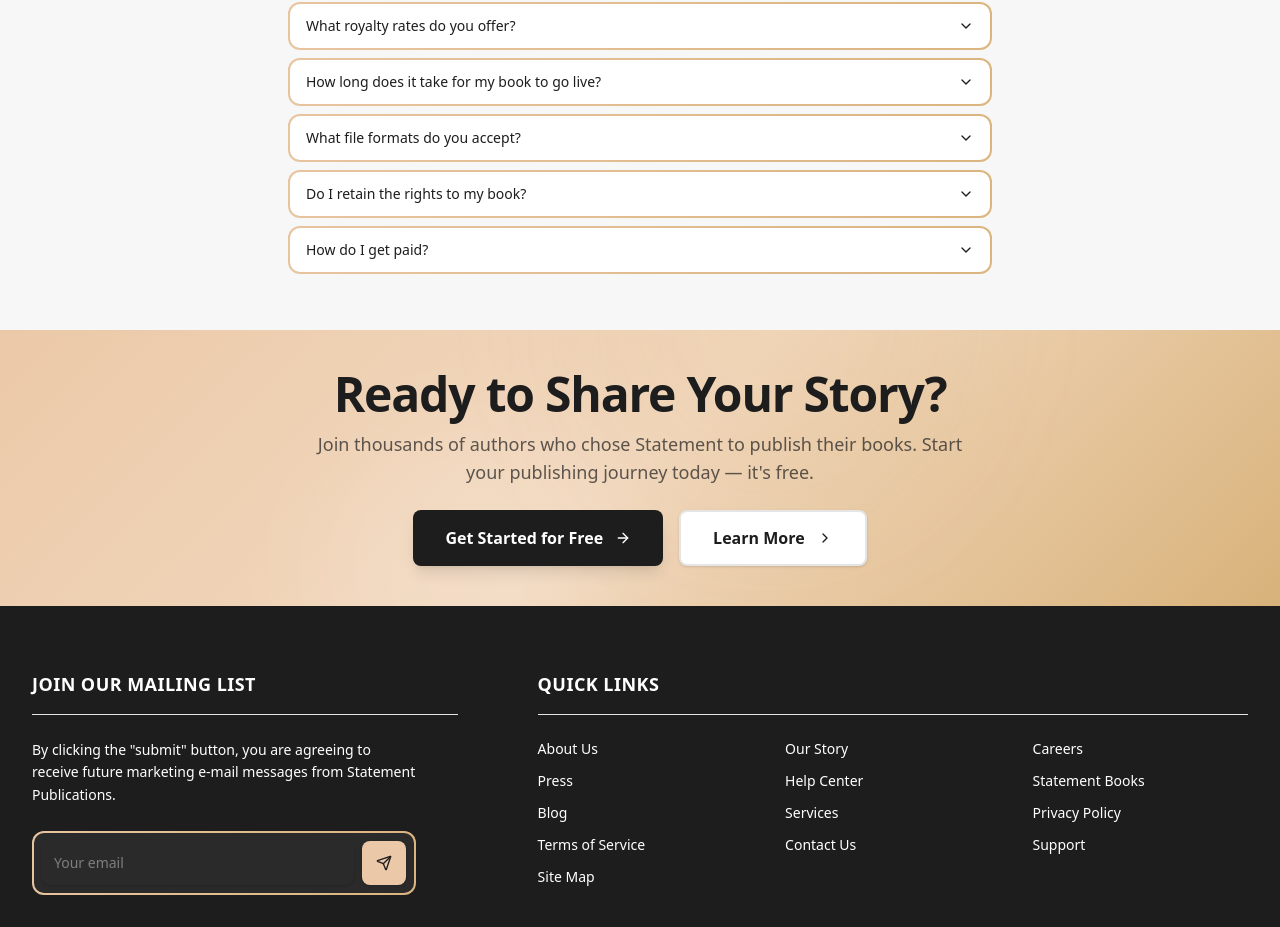
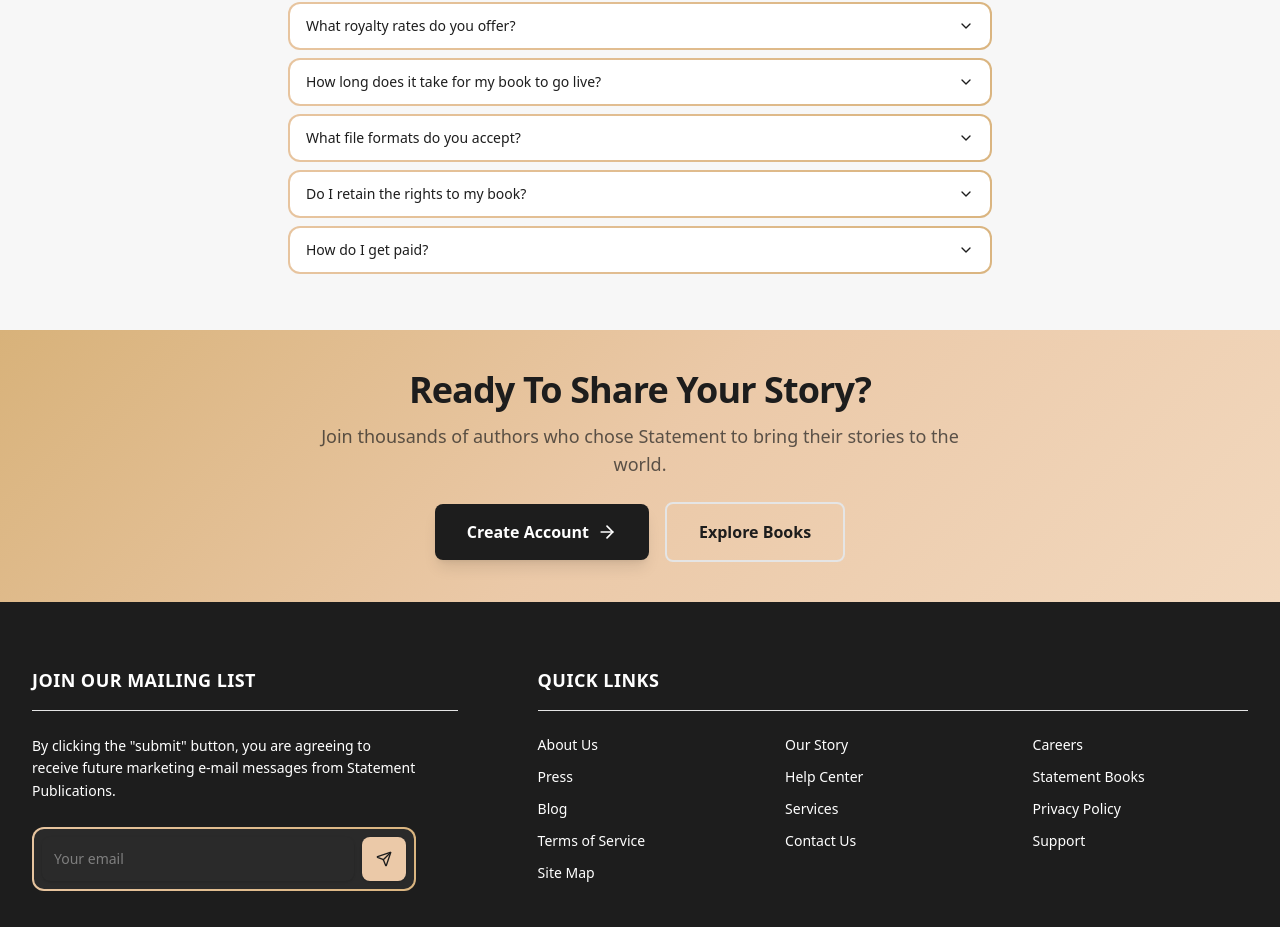
Before and after one commit to Johnfavour-maidu/statement-publications, a Next.js app in the folder apps/publications/: page / in a window 1280 px wide. Shown: the part 2739-3666 px from the top of the page. Built offline with nearby package versions, Linux system fonts and the light colour scheme; a web font is replaced by a local one.

Commit message:
feat: replicate services page CTA section on home and about pages

```diff
--- a/apps/publications/src/app/(public)/about/page.tsx
+++ b/apps/publications/src/app/(public)/about/page.tsx
@@ -500,16 +500,16 @@ export default function AboutPage() {
       </section>
 
       {/* ── CTA ─────────────────────────────────────────── */}
-      <section className="py-24 sm:py-32" style={{ background: "linear-gradient(135deg, #D8B27A 0%, #EBC9A8 50%, #F2D8BE 100%)" }}>
+      <section className="py-8 sm:py-10" style={{ background: "linear-gradient(135deg, #D8B27A 0%, #EBC9A8 50%, #F2D8BE 100%)" }}>
         <div className="mx-auto max-w-4xl px-4 sm:px-6 lg:px-8 text-center">
           <AnimatedSection>
             <h2 className="text-3xl sm:text-4xl font-bold tracking-tight text-charcoal">
               Ready To Share Your Story?
             </h2>
-            <p className="mt-4 text-lg text-charcoal/70 max-w-2xl mx-auto">
+            <p className="mt-3 text-lg text-charcoal/70 max-w-2xl mx-auto">
               Join thousands of authors who chose Statement to bring their stories to the world.
             </p>
-            <div className="mt-10 flex flex-col sm:flex-row items-center justify-center gap-4">
+            <div className="mt-6 flex flex-col sm:flex-row items-center justify-center gap-4">
               <Link href="/register" className="inline-flex items-center gap-2 rounded-lg bg-charcoal px-8 py-4 text-base font-semibold text-white hover:bg-dark-gray shadow-lg transition-all">
                 Create Account <ArrowRight className="h-5 w-5" />
               </Link>
--- a/apps/publications/src/app/page.tsx
+++ b/apps/publications/src/app/page.tsx
@@ -581,46 +581,22 @@ export default function Home() {
       </section>
 
       {/* ── CTA Banner ──────────────────────────────────── */}
-      <section className="py-8 sm:py-10 relative overflow-hidden" style={{ background: "linear-gradient(135deg, #EBC9A8 0%, #F2D8BE 50%, #D8B27A 100%)" }}>
-        <div className="absolute inset-0">
-          <div className="absolute top-1/3 left-1/4 w-72 h-72 bg-white/15 rounded-full blur-3xl" />
-          <div className="absolute bottom-1/3 right-1/4 w-96 h-96 bg-gold/10 rounded-full blur-3xl" />
-        </div>
-        <div className="relative z-10 mx-auto max-w-4xl px-4 sm:px-6 lg:px-8 text-center">
+      <section className="py-8 sm:py-10" style={{ background: "linear-gradient(135deg, #D8B27A 0%, #EBC9A8 50%, #F2D8BE 100%)" }}>
+        <div className="mx-auto max-w-4xl px-4 sm:px-6 lg:px-8 text-center">
           <AnimatedSection>
-            <h2 className="text-3xl sm:text-4xl lg:text-5xl font-bold tracking-tight text-charcoal">
-              Ready to Share Your Story?
+            <h2 className="text-3xl sm:text-4xl font-bold tracking-tight text-charcoal">
+              Ready To Share Your Story?
             </h2>
             <p className="mt-3 text-lg text-charcoal/70 max-w-2xl mx-auto">
-              Join thousands of authors who chose Statement to publish their
-              books. Start your publishing journey today — it&apos;s free.
+              Join thousands of authors who chose Statement to bring their stories to the world.
             </p>
             <div className="mt-6 flex flex-col sm:flex-row items-center justify-center gap-4">
-              <motion.div whileHover={{ scale: 1.05, boxShadow: "0 10px 30px -10px rgba(29,29,29,0.4)" }} whileTap={{ scale: 0.98 }} transition={{ type: "spring", stiffness: 400, damping: 20 }}>
-                <Button
-                  size="lg"
-                  className="text-base px-8 h-14 bg-charcoal text-white hover:bg-dark-gray font-semibold shadow-lg"
-                  asChild
-                >
-                  <Link href="/register">
-                    Get Started for Free
-                    <ArrowRight className="h-5 w-5 ml-1" />
-                  </Link>
-                </Button>
-              </motion.div>
-              <motion.div whileHover={{ scale: 1.05 }} whileTap={{ scale: 0.98 }} transition={{ type: "spring", stiffness: 400, damping: 20 }}>
-                <Button
-                  variant="outline"
-                  size="lg"
-                  className="text-base px-8 h-14 border-2 border-charcoal/30 text-charcoal hover:bg-charcoal hover:text-white font-semibold"
-                  asChild
-                >
-                  <Link href="/services">
-                    Learn More
-                    <ChevronRight className="h-5 w-5 ml-1" />
-                  </Link>
-                </Button>
-              </motion.div>
+              <Link href="/register" className="inline-flex items-center gap-2 rounded-lg bg-charcoal px-8 py-4 text-base font-semibold text-white hover:bg-dark-gray shadow-lg transition-all">
+                Create Account <ArrowRight className="h-5 w-5" />
+              </Link>
+              <Link href="/books" className="inline-flex items-center gap-2 rounded-lg border-2 border-charcoal/30 px-8 py-4 text-base font-semibold text-charcoal hover:bg-charcoal hover:text-white transition-all">
+                Explore Books
+              </Link>
             </div>
           </AnimatedSection>
         </div>
```
